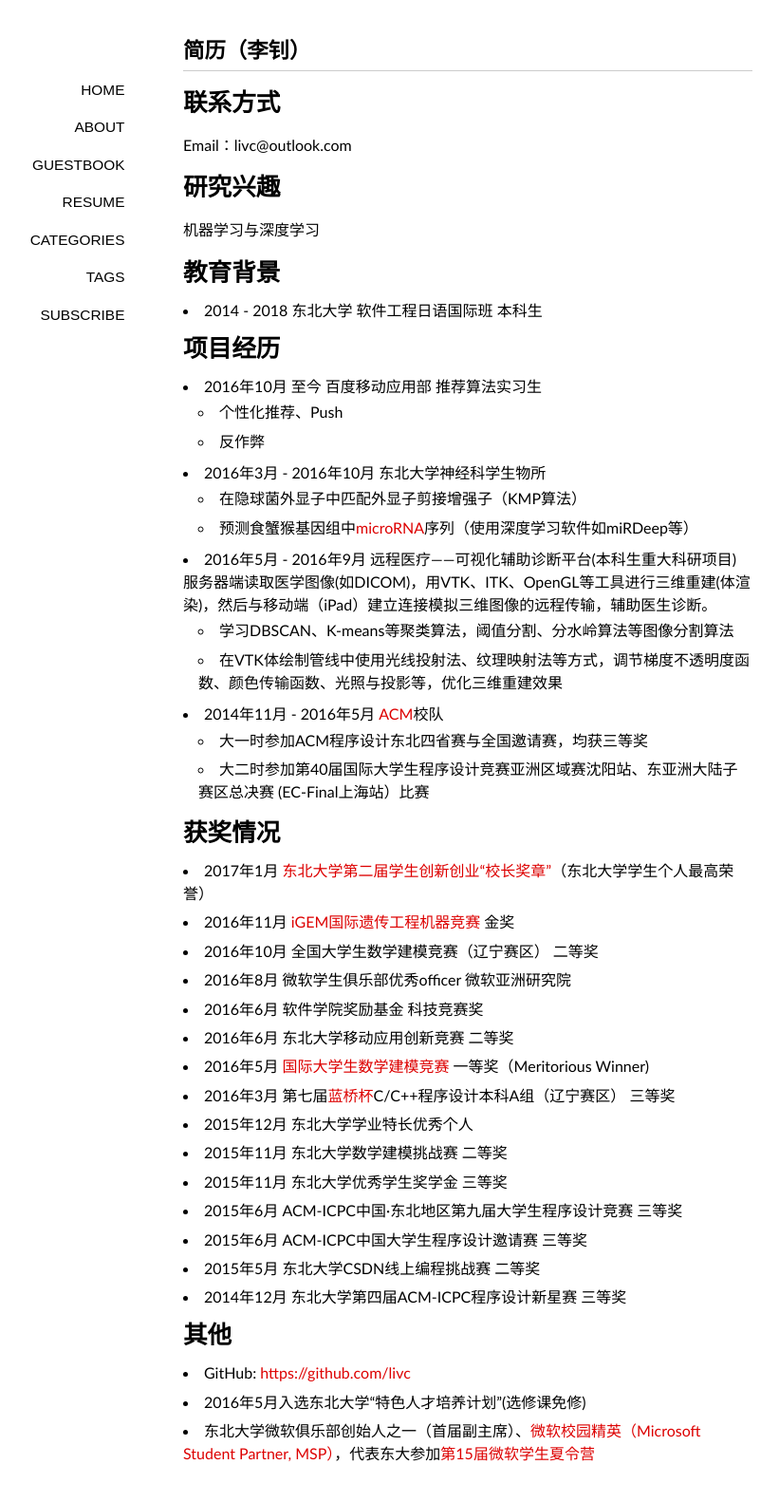
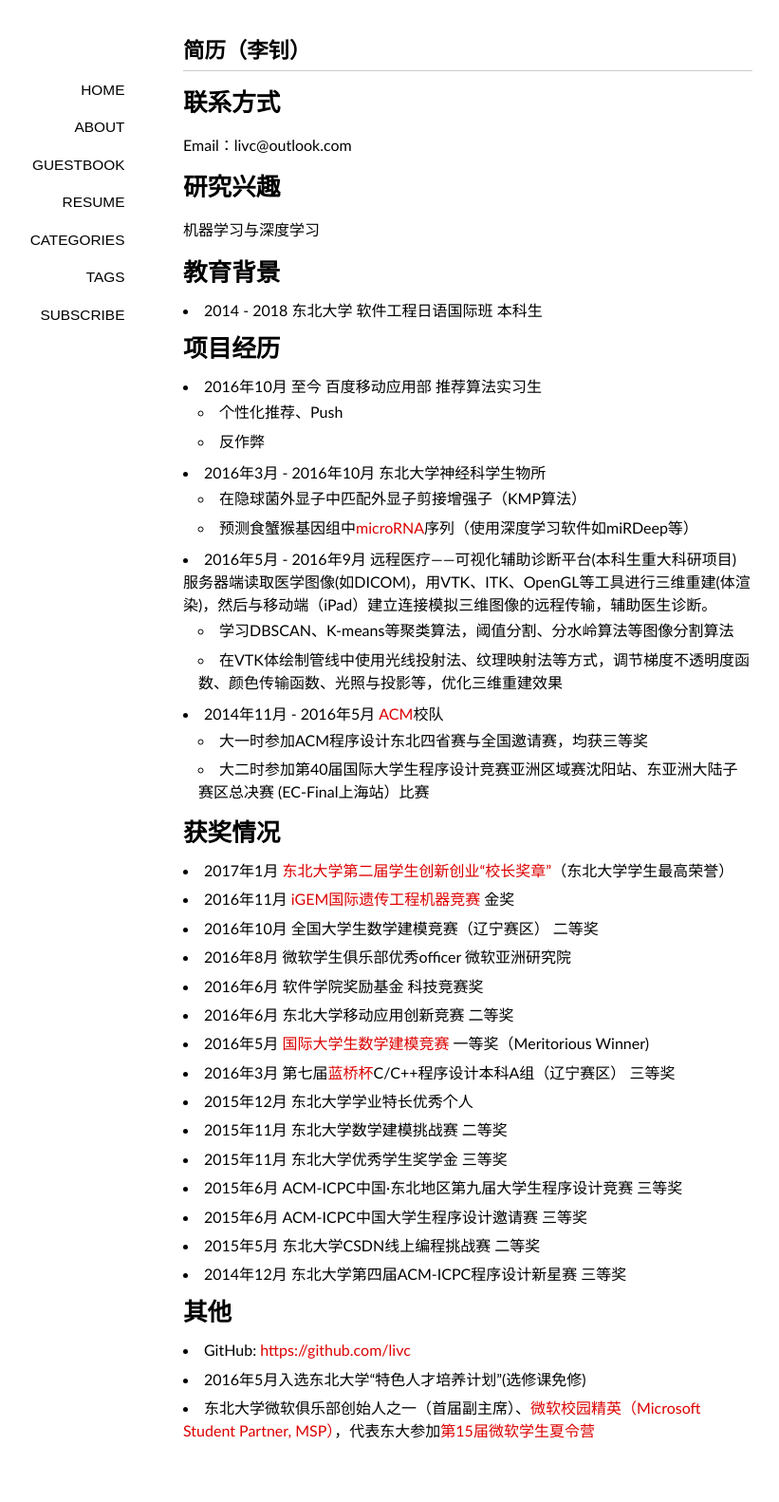
Before and after one commit to livc/livc.github.io, a Jekyll site: the page built from resume/index.md, in a window 1280 px wide. Shown: the whole page at 95% size, without its empty margins (147-968 px from the left). Built offline with Jekyll 4.4.1, drawn with Linux system fonts in a browser that asks for light colours; nearby versions of some CDN libraries; some web fonts are replaced; after the commit the page ends 1558 px from its top, so only the background shows below that.

Commit message:
modify resume

```diff
--- a/resume/index.md
+++ b/resume/index.md
@@ -32,7 +32,7 @@
 (EC-Final上海站）比赛
 
 # 获奖情况
-- 2017年1月 [东北大学第二届学生创新创业“校长奖章”](http://cxzx.neu.edu.cn/SinglePage.aspx?id=817e2e47-3180-4de2-a49d-b3468bb5eefe&newsType=38ddc72a-0f81-4821-ad00-2db7b671d5bc)（东北大学学生个人最高荣誉）
+- 2017年1月 [东北大学第二届学生创新创业“校长奖章”](http://cxzx.neu.edu.cn/SinglePage.aspx?id=817e2e47-3180-4de2-a49d-b3468bb5eefe&newsType=38ddc72a-0f81-4821-ad00-2db7b671d5bc)（东北大学学生最高荣誉）
 - 2016年11月 [iGEM国际遗传工程机器竞赛](https://en.wikipedia.org/wiki/International_Genetically_Engineered_Machine) 金奖
 - 2016年10月 全国大学生数学建模竞赛（辽宁赛区） 二等奖
 - 2016年8月 微软学生俱乐部优秀officer 微软亚洲研究院
```
